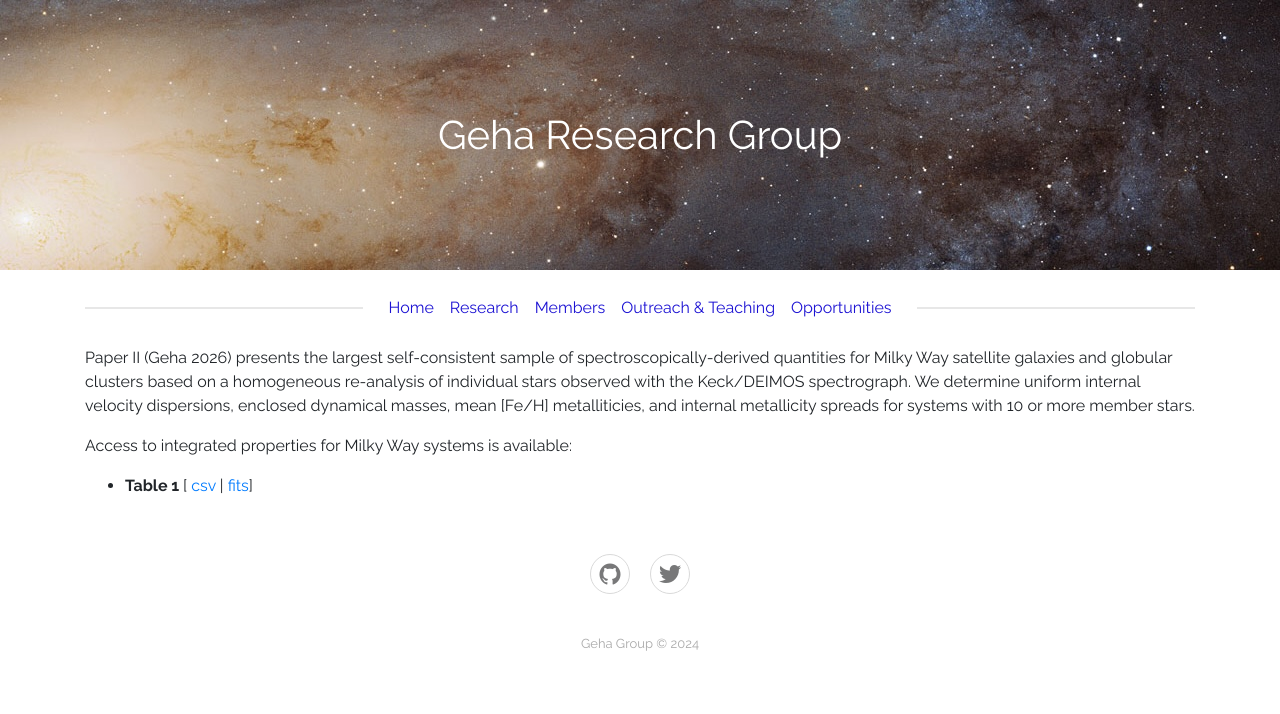
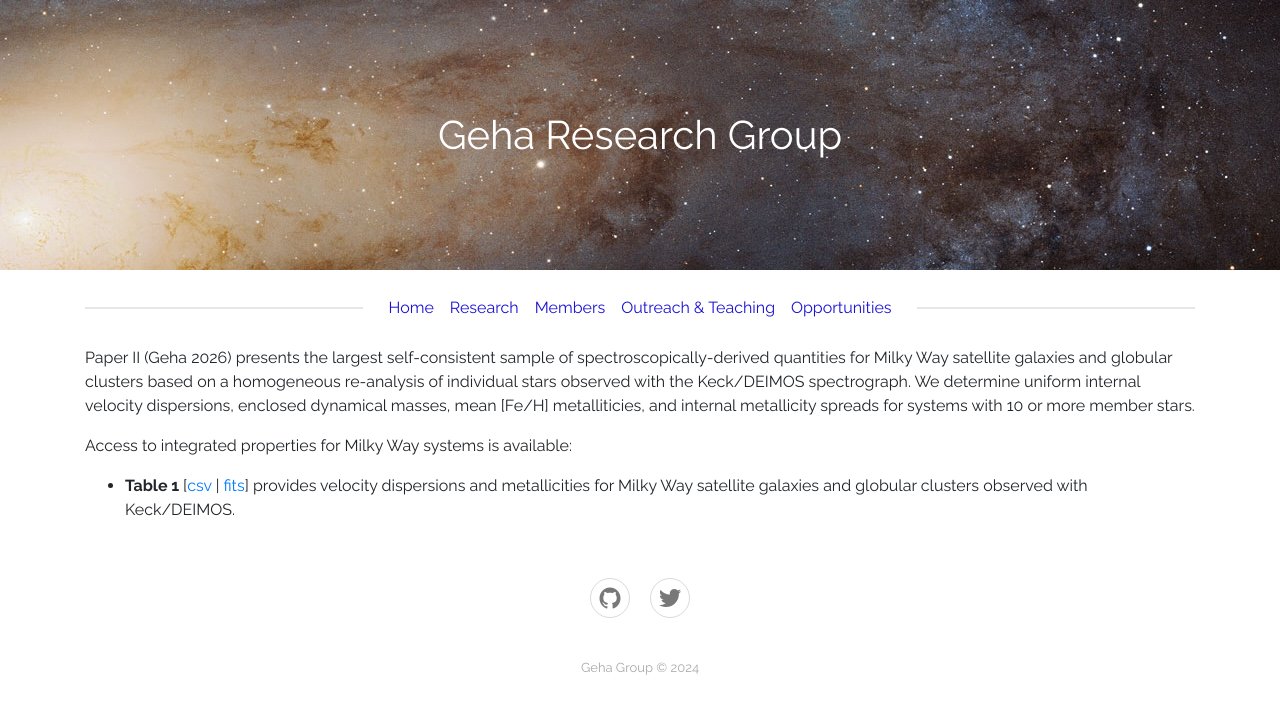
Before and after one commit to geha-group/geha-group.github.io, a Jekyll site: the page built from _deimos/paper2.md, in a window 1280 px wide. Shown: the top 714 px of the page. Built offline with Jekyll 4.4.1, drawn with Linux system fonts in a browser that asks for light colours.

Commit message:
Update paper2.md

```diff
--- a/_deimos/paper2.md
+++ b/_deimos/paper2.md
@@ -13,4 +13,4 @@
 metallicity spreads for systems with 10 or more member stars.
 
 Access to integrated properties for Milky Way systems is available:
-- <b>Table 1 </b>[<a href="https://www.dropbox.com/scl/fi/3pegmmj7hd4yjpebbyygh/table1A_20260110.csv?rlkey=bkikg68z7en87bze02ma7pa8w&dl=0"> csv </a> \| <a href="https://www.dropbox.com/scl/fi/7qh0wd33u285vpzefkgrh/T1_data.ipynb?rlkey=gkz283s168v1825opwu9koixw&dl=0"> fits</a>]
+- <b>Table 1 </b>[<a href="https://www.dropbox.com/scl/fi/3pegmmj7hd4yjpebbyygh/table1A_20260110.csv?rlkey=bkikg68z7en87bze02ma7pa8w&dl=0">csv </a> \| <a href="https://www.dropbox.com/scl/fi/7qh0wd33u285vpzefkgrh/T1_data.ipynb?rlkey=gkz283s168v1825opwu9koixw&dl=0"> fits</a>] provides velocity dispersions and metallicities for Milky Way satellite galaxies and globular clusters observed with Keck/DEIMOS.
```
